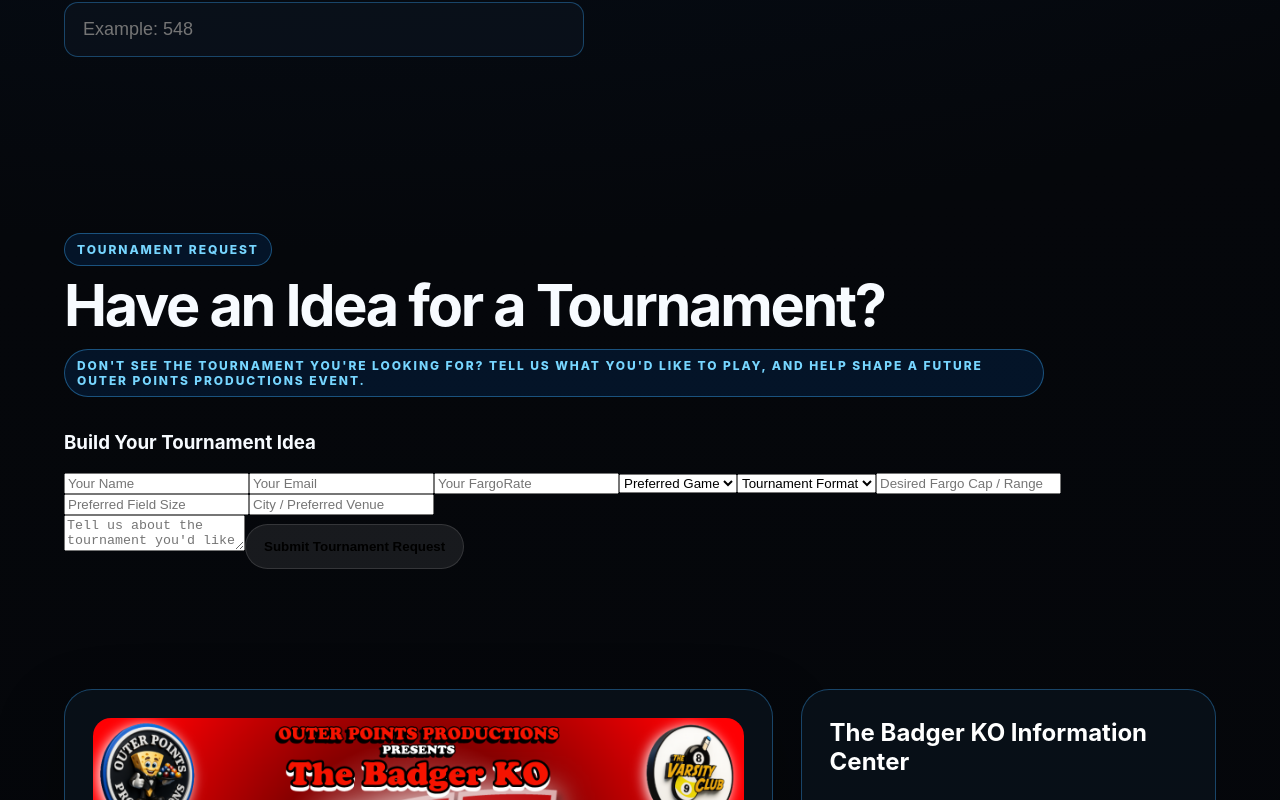
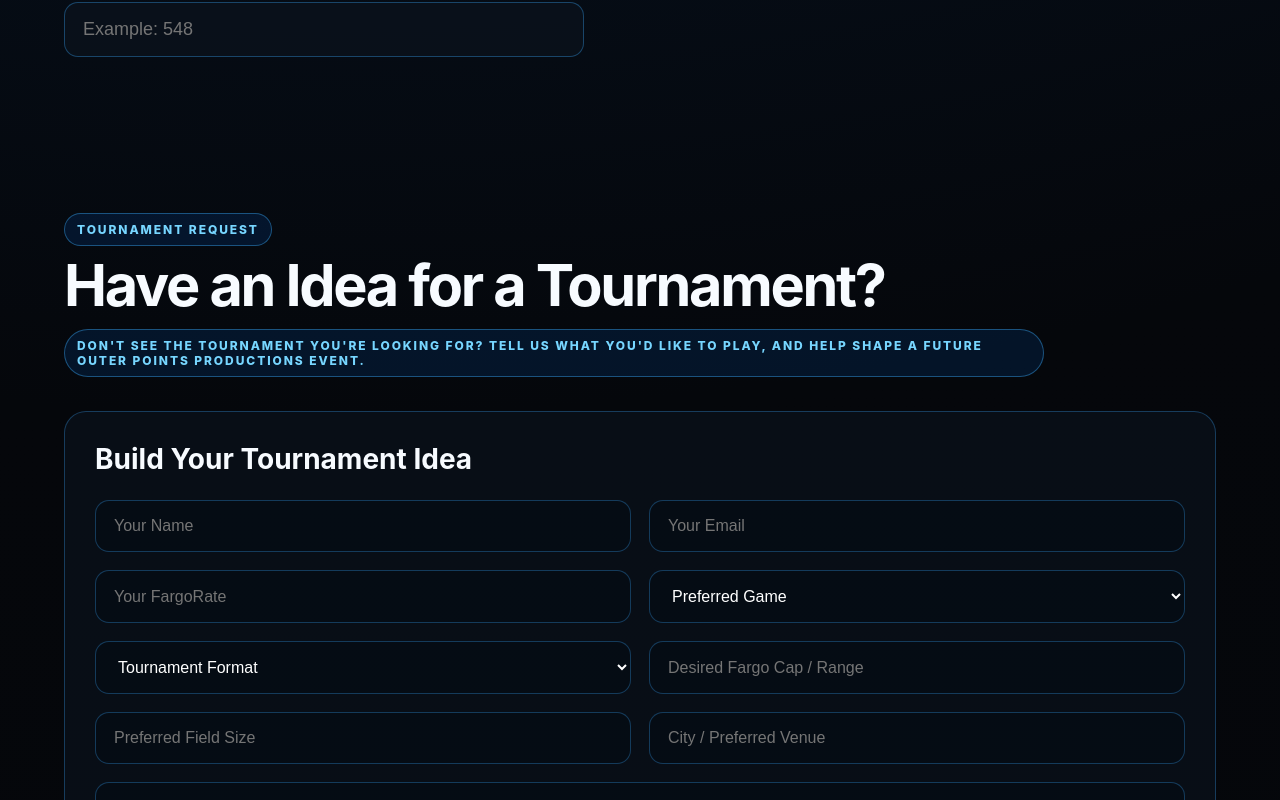
Before and after one commit to outerpointsproductions-design/outer-points-productions-clean, a React (Vite) app in the folder opp-clean-repo/: page / in a window 1280 px wide. Shown: the part 2920-3720 px from the top of the page. Built offline with nearby package versions, Linux system fonts and the light colour scheme.

Commit message:
Tournament Request

```diff
--- a/opp-clean-repo/src/styles.css
+++ b/opp-clean-repo/src/styles.css
@@ -490,3 +490,76 @@
     grid-template-columns: 1fr;
   }
 }
+/* TOURNAMENT REQUEST */
+
+.tournamentRequest {
+  padding-top: 70px;
+  padding-bottom: 70px;
+}
+
+.tournamentRequestBox {
+  margin-top: 28px;
+  padding: 30px;
+  border: 1px solid rgba(58, 170, 255, 0.3);
+  border-radius: 22px;
+  background: rgba(10, 18, 28, 0.7);
+}
+
+.tournamentRequestBox h3 {
+  margin: 0 0 24px;
+  font-size: 28px;
+}
+
+.requestFormGrid {
+  display: grid;
+  grid-template-columns: repeat(2, minmax(0, 1fr));
+  gap: 18px;
+}
+
+.requestFormGrid input,
+.requestFormGrid select,
+.tournamentRequestBox textarea {
+  width: 100%;
+  padding: 16px 18px;
+  border-radius: 14px;
+  border: 1px solid rgba(58, 170, 255, 0.3);
+  background: rgba(5, 12, 20, 0.85);
+  color: white;
+  font-size: 16px;
+  box-sizing: border-box;
+  outline: none;
+}
+
+.requestFormGrid input:focus,
+.requestFormGrid select:focus,
+.tournamentRequestBox textarea:focus {
+  border-color: #5ec8ff;
+}
+
+.requestFormGrid select option {
+  background: #08121c;
+  color: white;
+}
+
+.tournamentRequestBox textarea {
+  display: block;
+  min-height: 150px;
+  resize: vertical;
+  margin-top: 18px;
+  margin-bottom: 22px;
+}
+
+.tournamentRequestBox .btn {
+  border: none;
+  cursor: pointer;
+}
+
+@media (max-width: 700px) {
+  .requestFormGrid {
+    grid-template-columns: 1fr;
+  }
+
+  .tournamentRequestBox {
+    padding: 22px;
+  }
+}
```
